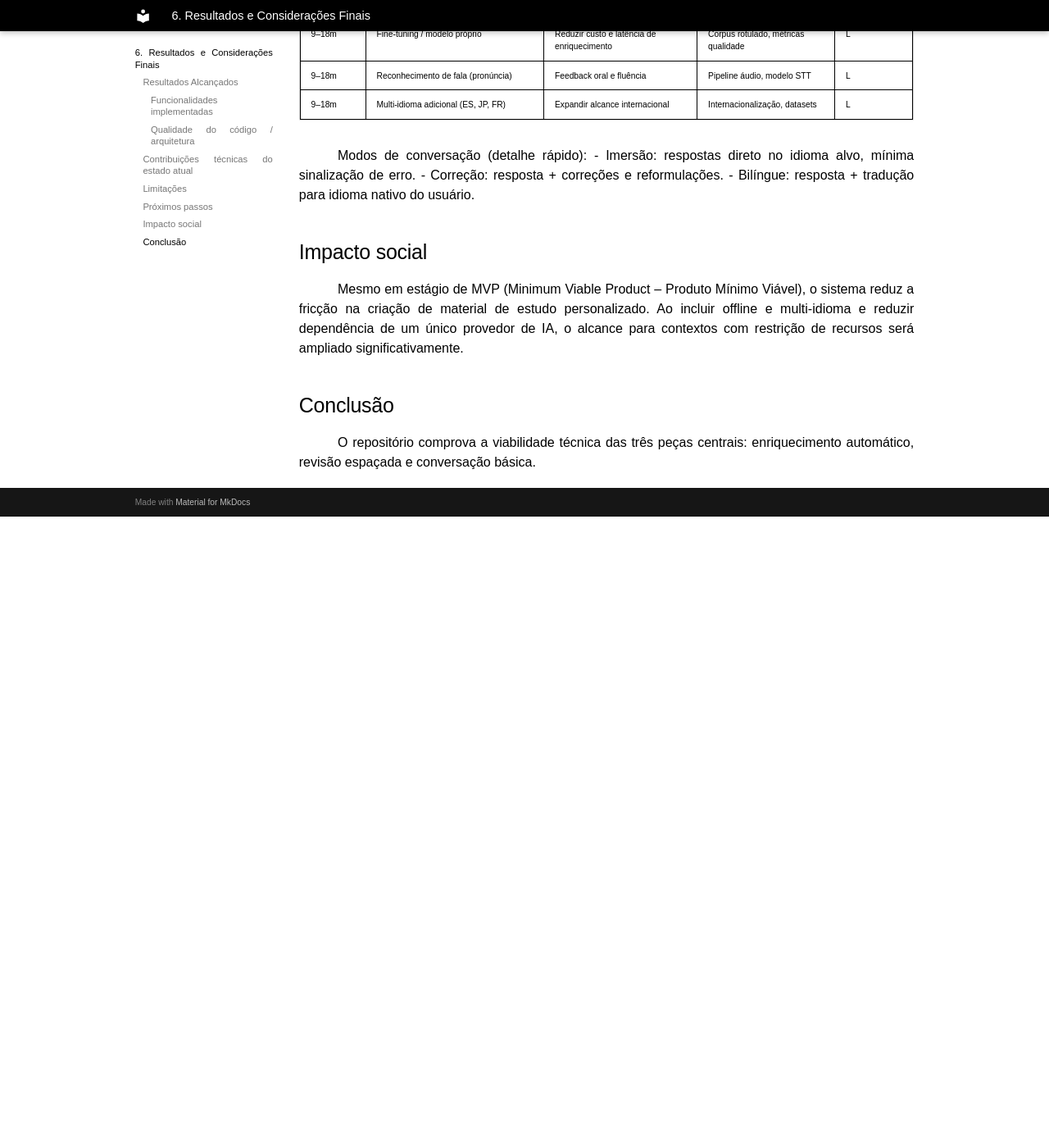
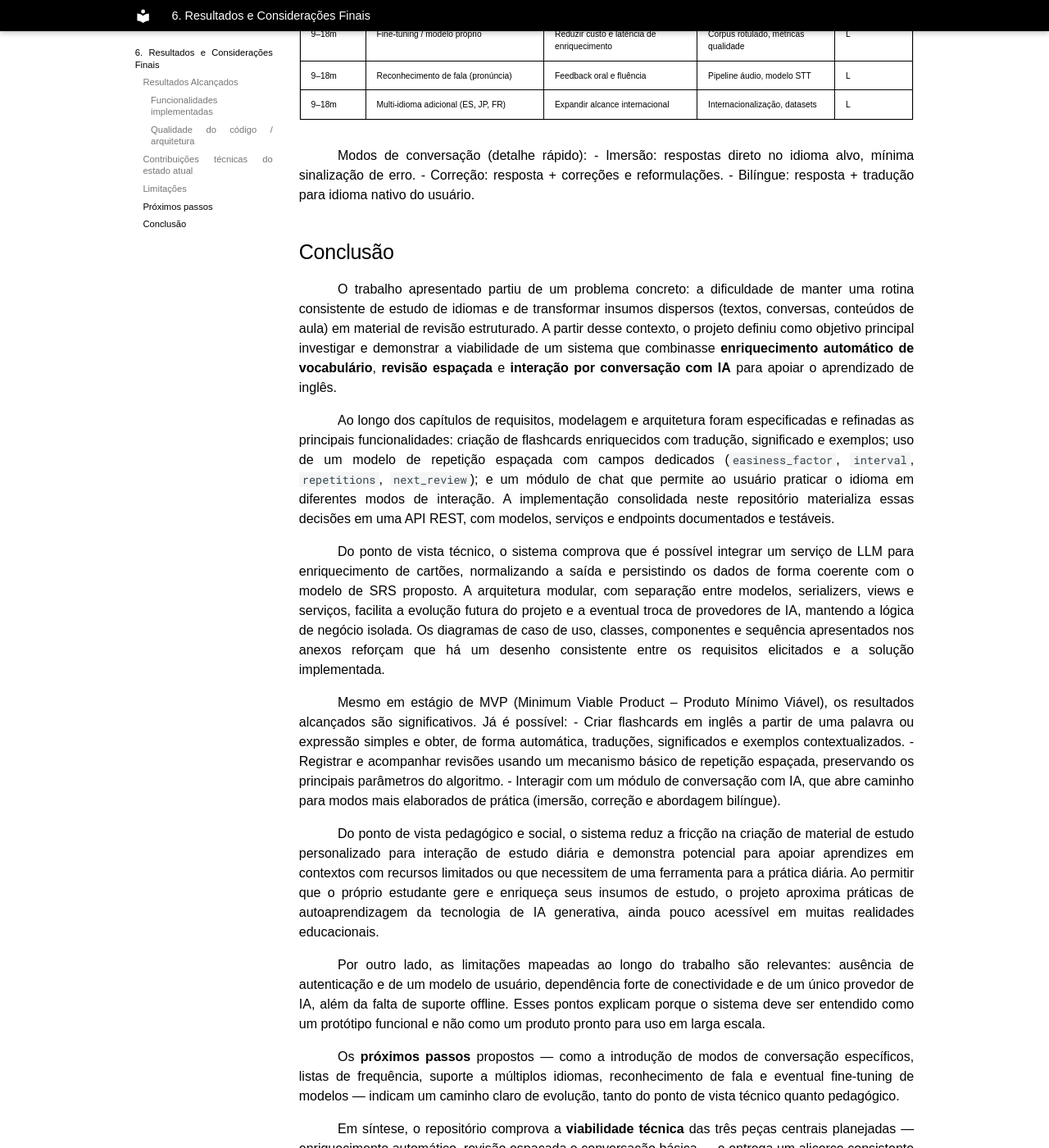
Before and after one commit to alexcyrillo/peixe-babel, an MkDocs documentation site: the page built from docs/conclusion.md, in a window 1280 px wide and 1400 px high, scrolled down 1565 px. Shown: the whole window at 82% size. Built offline with MkDocs 1.6.1 and Material for MkDocs 9.7.7, drawn with Linux system fonts in a browser that asks for light colours; before the commit the page ends 2195 px from its top, so only the background shows below that; some of the changed text lies outside the part shown.

Commit message:
Adiciona seção de conclusão e detalha resultados e limitações do sistema de aprendizado de idiomas

```diff
--- a/docs/conclusion.md
+++ b/docs/conclusion.md
@@ -44,11 +44,23 @@
 - Correção: resposta + correções e reformulações.
 - Bilíngue: resposta + tradução para idioma nativo do usuário.
 
-
-## Impacto social
-
-Mesmo em estágio de MVP (Minimum Viable Product – Produto Mínimo Viável), o sistema reduz a fricção na criação de material de estudo personalizado. Ao incluir offline e multi‑idioma e reduzir dependência de um único provedor de IA, o alcance para contextos com restrição de recursos será ampliado significativamente.
-
 ## Conclusão
 
-O repositório comprova a viabilidade técnica das três peças centrais: enriquecimento automático, revisão espaçada e conversação básica.
+O trabalho apresentado partiu de um problema concreto: a dificuldade de manter uma rotina consistente de estudo de idiomas e de transformar insumos dispersos (textos, conversas, conteúdos de aula) em material de revisão estruturado. A partir desse contexto, o projeto definiu como objetivo principal investigar e demonstrar a viabilidade de um sistema que combinasse **enriquecimento automático de vocabulário**, **revisão espaçada** e **interação por conversação com IA** para apoiar o aprendizado de inglês.
+
+Ao longo dos capítulos de requisitos, modelagem e arquitetura foram especificadas e refinadas as principais funcionalidades: criação de flashcards enriquecidos com tradução, significado e exemplos; uso de um modelo de repetição espaçada com campos dedicados (`easiness_factor`, `interval`, `repetitions`, `next_review`); e um módulo de chat que permite ao usuário praticar o idioma em diferentes modos de interação. A implementação consolidada neste repositório materializa essas decisões em uma API REST, com modelos, serviços e endpoints documentados e testáveis.
+
+Do ponto de vista técnico, o sistema comprova que é possível integrar um serviço de LLM para enriquecimento de cartões, normalizando a saída e persistindo os dados de forma coerente com o modelo de SRS proposto. A arquitetura modular, com separação entre modelos, serializers, views e serviços, facilita a evolução futura do projeto e a eventual troca de provedores de IA, mantendo a lógica de negócio isolada. Os diagramas de caso de uso, classes, componentes e sequência apresentados nos anexos reforçam que há um desenho consistente entre os requisitos elicitados e a solução implementada.
+
+Mesmo em estágio de MVP (Minimum Viable Product – Produto Mínimo Viável), os resultados alcançados são significativos. Já é possível:
+- Criar flashcards em inglês a partir de uma palavra ou expressão simples e obter, de forma automática, traduções, significados e exemplos contextualizados.
+- Registrar e acompanhar revisões usando um mecanismo básico de repetição espaçada, preservando os principais parâmetros do algoritmo.
+- Interagir com um módulo de conversação com IA, que abre caminho para modos mais elaborados de prática (imersão, correção e abordagem bilíngue).
+
+Do ponto de vista pedagógico e social, o sistema reduz a fricção na criação de material de estudo personalizado para interação de estudo diária e demonstra potencial para apoiar aprendizes em contextos com recursos limitados ou que necessitem de uma ferramenta para a prática diária. Ao permitir que o próprio estudante gere e enriqueça seus insumos de estudo, o projeto aproxima práticas de autoaprendizagem da tecnologia de IA generativa, ainda pouco acessível em muitas realidades educacionais.
+
+Por outro lado, as limitações mapeadas ao longo do trabalho são relevantes: ausência de autenticação e de um modelo de usuário, dependência forte de conectividade e de um único provedor de IA, além da falta de suporte offline. Esses pontos explicam porque o sistema deve ser entendido como um protótipo funcional e não como um produto pronto para uso em larga escala.
+
+Os **próximos passos** propostos — como a introdução de modos de conversação específicos, listas de frequência, suporte a múltiplos idiomas, reconhecimento de fala e eventual fine‑tuning de modelos — indicam um caminho claro de evolução, tanto do ponto de vista técnico quanto pedagógico.
+
+Em síntese, o repositório comprova a **viabilidade técnica** das três peças centrais planejadas — enriquecimento automático, revisão espaçada e conversação básica — e entrega um alicerce consistente para trabalhos futuros. Ainda que existam lacunas importantes a serem preenchidas antes de um uso em produção, o projeto cumpre o objetivo de demonstrar, de forma integrada, como o uso LLM e APIs web podem ser combinadas para apoiar o aprendizado de idiomas, abrindo espaço para novas pesquisas e evoluções em contextos educacionais reais.
```
